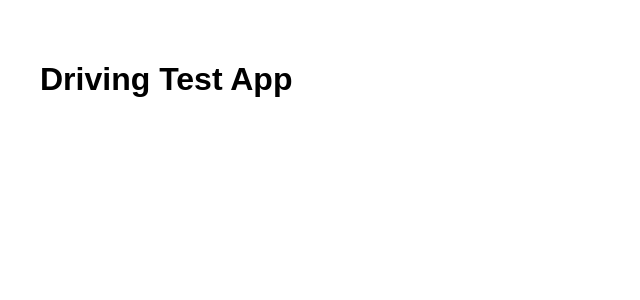
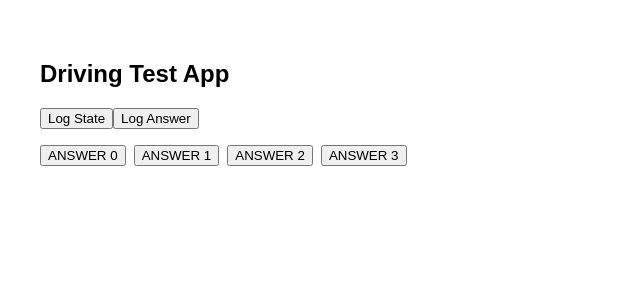
Before and after one commit to gliu7717/fullstack_driving_test_reducer_version, a React (Vite) app: page / in a window 1280 px wide. Shown: the top 300 px of the page, without its empty margins (0-640 px from the left). Built offline with nearby package versions, Linux system fonts and the light colour scheme.

Commit message:
test with answer

```diff
--- a/src/App.jsx
+++ b/src/App.jsx
@@ -1,8 +1,49 @@
+import { useReducer } from "react";
+import questions from "./data/questions";
+import { quizReducer } from "./state/quizReducer";
 import "./App.css";
+
+// The initial state of the quiz when the app starts
+const initialState = {
+  // Start at the first question (index 0)
+  currentQuestion: 0,
+  // Create an array with one null value per question
+  // to hold the user's answers
+  //[null, null, ..., null]
+  answers: Array(questions.length).fill(null),
+  // Track whether the user has submitted the quiz
+  submitted: false,
+  // Total time allowed for the quiz in seconds (57 minutes)
+  timeLeft: 57 * 60,
+};
+
 const App = () => {
+  const [state, dispatch] = useReducer(
+    (state, action) => quizReducer(state, action, questions.length),
+    initialState
+  );
+
   return (
     <div className='app-container'>
-      <h1>Driving Test App</h1>
+      <h2>Driving Test App</h2>
+      <div style={{ marginBottom: "1rem" }}>
+        <button onClick={() => console.log(state)}>Log State</button>
+        <button onClick={() => console.log(state.answers)}>Log Answer</button>
+      </div>
+      <div style={{ display: "flex", gap: "0.5rem", flexWrap: "wrap" }}>
+        <button onClick={() => dispatch({ type: "ANSWER", payload: 0 })}>
+          ANSWER 0
+        </button>
+        <button onClick={() => dispatch({ type: "ANSWER", payload: 1 })}>
+          ANSWER 1
+        </button>
+        <button onClick={() => dispatch({ type: "ANSWER", payload: 2 })}>
+          ANSWER 2
+        </button>
+        <button onClick={() => dispatch({ type: "ANSWER", payload: 3 })}>
+          ANSWER 3
+        </button>
+      </div>
     </div>
   );
 };
--- a/src/state/quizReducer.js
+++ b/src/state/quizReducer.js
@@ -1,5 +1,10 @@
 export function quizReducer(state, action) {
   switch (action.type) {
+    case "ANSWER": {
+      const newAnswers = [...state.answers];
+      newAnswers[state.currentQuestion] = action.payload;
+      return { ...state, answers: newAnswers };
+    }
     default:
       return state;
   }
```
